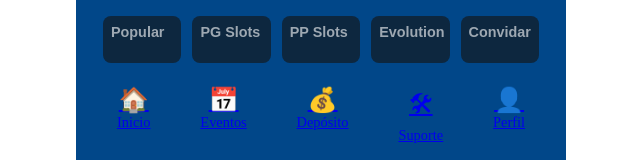
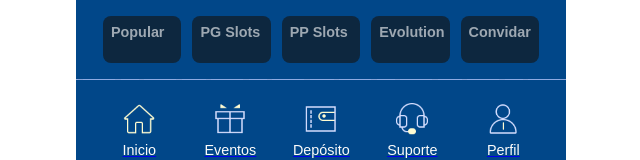
Before and after one commit to daniloeder/pixpg_template, a Vue app: page / in a window 1280 px wide. Shown: the part 640-800 px from the top of the page, without its empty margins (319-959 px from the left). Built offline with nearby package versions, Linux system fonts and the light colour scheme.

Commit message:
Implemented footer

```diff
--- a/src/components/BottomNav.vue
+++ b/src/components/BottomNav.vue
@@ -1,23 +1,23 @@
 <template>
   <footer class="footer-nav">
       <a href="#" class="nav-item text-center">
-      <span>🏠</span>
+        <img src="./../assets/images/home_icon_active.webp" alt="Home" class="footer-icon">
         <p>Inicio</p>
       </a>
       <a href="#" class="nav-item text-center">
-      <span>📅</span>
+        <img src="./../assets/images/promotion_icon.webp" alt="Home" class="footer-icon">
         <p>Eventos</p>
       </a>
       <a href="#" class="nav-item text-center">
-      <span>💰</span>
+        <img src="./../assets/images/topUp_icon.webp" alt="Home" class="footer-icon">
         <p>Depósito</p>
       </a>
       <a href="#" class="nav-item text-center">
-      <span>🛠</span>
+        <img src="./../assets/images/chat_icon.webp" alt="Home" class="footer-icon">
         <p>Suporte</p>
       </a>
       <a href="#" class="nav-item text-center">
-      <span>👤</span>
+        <img src="./../assets/images/mine_icon.webp" alt="Home" class="footer-icon">
         <p>Perfil</p>
       </a>
   </footer>
@@ -29,22 +29,35 @@
   color: white;
   display: flex;
   justify-content: space-around;
-  padding: 1rem;
+  padding: 11px 25px 10px 10px;
   position: fixed;
   bottom: 0;
   width: 100%;
+  height: calc(min(100vw,490px) / 750 * 122);
   max-width: 490px;
   z-index: 1000;
 }
 
 .nav-item {
+  margin-left: calc(min(100vw,490px)*.032);
   display: flex;
   flex-direction: column;
   align-items: center;
-  font-size: 0.9rem;
+  width: calc(min(100vw, 490px) / 750* 110);
+  height: calc(min(100vw, 490px)* .112);
+  margin-top: calc(min(100vw, 490px)* .024);
+  justify-content: space-between;
+  cursor: pointer;
 }
 
-.nav-item span {
-  font-size: 1.5rem;
+.footer-icon {
+  width: calc(min(100vw, 490px)* .065);
+  height: calc(min(100vw, 490px)* .066);
+}
+
+.nav-item p {
+  font-size: calc(min(100vw,490px) / 750 * 22);
+  font-family: Arial, Helvetica, sans-serif;
+  color: #fcfcfc;
 }
 </style>
```
Lines whose indentation alone changed are shown as unchanged.
